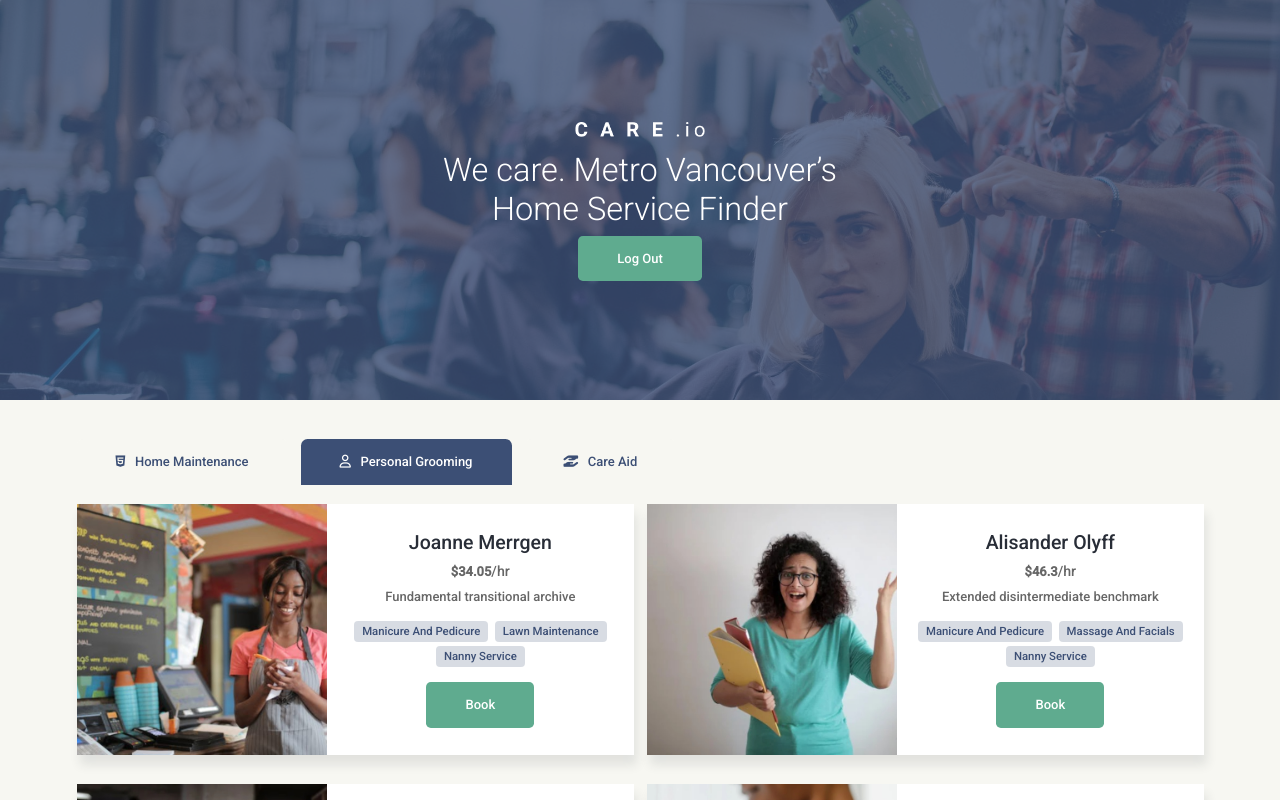
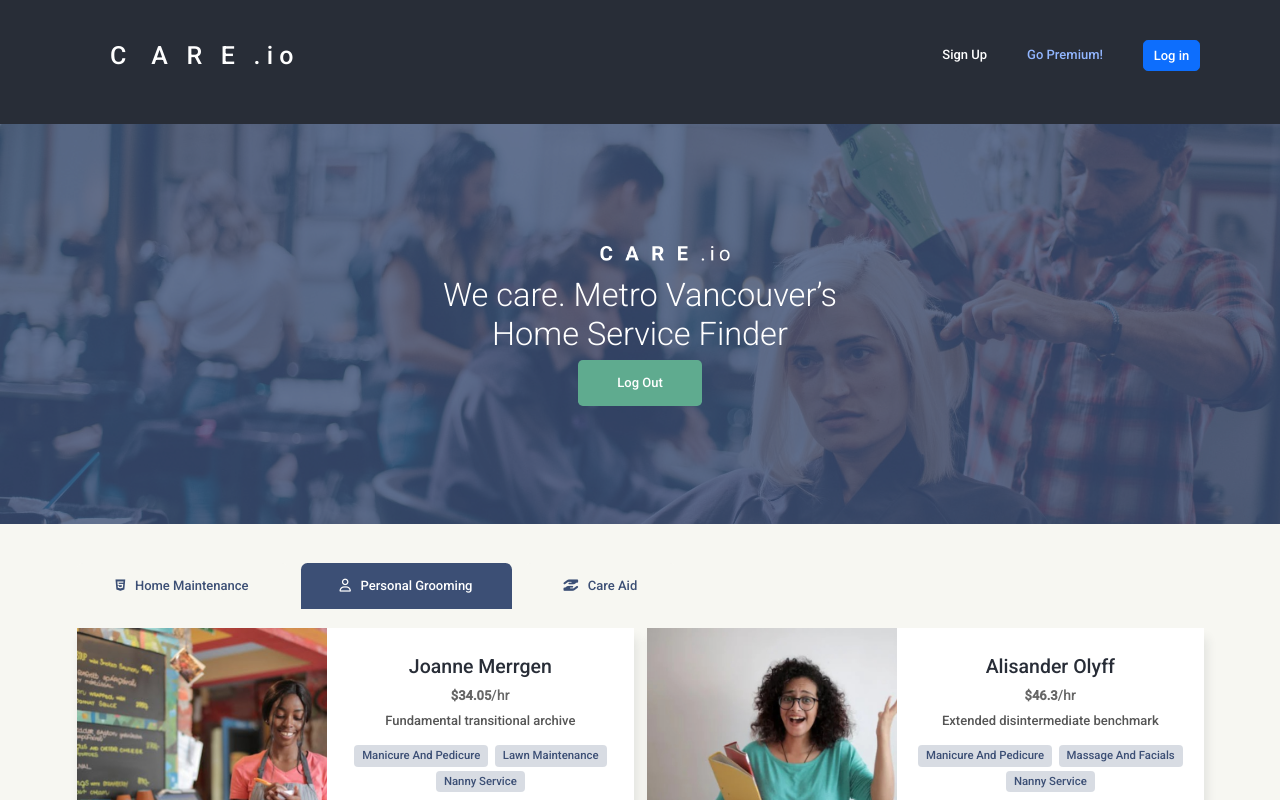
Before and after one commit to umarsalih/careio_react_frontend, a React (Create React App) app: page / in a window 1280 px wide. Shown: the top 800 px of the page. Built offline with nearby package versions, Linux system fonts and the light colour scheme; the HTML template or start-up script is replaced by a standard one.

Commit message:
navbar added to signup and home, fixed form

```diff
--- a/src/components/pages/Home.jsx
+++ b/src/components/pages/Home.jsx
@@ -4,11 +4,13 @@ import Hero from '../home/Hero'
 import TabsPartners from './../home/TabsPartners'
 import BookingModal from './../booking/BookingModal'
 import LoginModal from './../login/LoginModal'
+import Nav from '../templates/Nav';
 
 const Home = () => {
 
     return (
         <Fragment>
+            <Nav />
             <div id="CareIOHome">
                 <div className="careio__superwrapper">
                     <div className="hero__holder">
--- a/src/components/pages/Signup-form.jsx
+++ b/src/components/pages/Signup-form.jsx
@@ -63,13 +63,88 @@ function SignupForm() {
                         aria-labelledby="profile-tab">
 
                         <div className="formElementsContainer">
-                                <input type="text" placeholder="First name toto"/>
+                            <input type="text" placeholder="First name"/>
 
                             <input type="text" placeholder="Last name"/>
 
                             <input type="text" placeholder="Email"/>
 
                             <input type="text" placeholder="Mobile Number"/>
+
+                            <input type="text" placeholder='Hourly rate'/>
+
+                            <label for="cars">Start hours:</label>
+                            <select name="cars" id="cars">
+                                <option value="volvo">7am</option>
+                                <option value="saab">8am</option>
+                                <option value="volvo">9am</option>
+                                <option value="saab">10am</option>
+                                <option value="volvo">11am</option>
+                                <option value="saab">12am</option>
+                            </select>
+
+                            <label for="cars">End hours:</label>
+                            <select name="cars" id="cars">
+                                <option value="volvo">7am</option>
+                                <option value="saab">8am</option>
+                                <option value="volvo">9am</option>
+                                <option value="saab">10am</option>
+                                <option value="volvo">11am</option>
+                                <option value="saab">12am</option>
+                            </select>
+
+                            <div className='formElementsContainer-servicesList'>
+                                <input
+                                    type="checkbox"
+                                    id='serviceCarpentry'
+                                    name='serviceCarpentry'
+                                    value='Carpentry'/>
+                                <label for="serviceCarpentry">Carpentry</label>
+
+                                <input
+                                    type="checkbox"
+                                    id='serviceLawn'
+                                    name='serviceLawn'
+                                    value='Lawn Service'/>
+                                <label for="serviceLawn">Lawn Maintenace</label>
+
+                                <input
+                                    type="checkbox"
+                                    id='servicePacking'
+                                    name='servicePacking'
+                                    value='Packing'/>
+                                <label for="servicePacking">Packing</label>
+                                <input
+                                    type="checkbox"
+                                    id='serviceHaircut'
+                                    name='serviceHaircut'
+                                    value='Haircut'/>
+                                <label for="serviceHaircut">Haircut</label>
+                                <input
+                                    type="checkbox"
+                                    id='serviceManicure'
+                                    name='serviceManicure'
+                                    value='Manicure'/>
+                                <label for="serviceManicure">Manicure</label>
+                                <input
+                                    type="checkbox"
+                                    id='serviceMassage'
+                                    name='serviceMassage'
+                                    value='Massage'/>
+                                <label for="serviceMassage">Massage</label>
+                                <input
+                                    type="checkbox"
+                                    id='serviceBabysitting'
+                                    name='serviceBabysitting'
+                                    value='Babysitting'/>
+                                <label for="serviceBabysitting">Babysitting</label>
+                                <input
+                                    type="checkbox"
+                                    id='serviceAgedCare'
+                                    name='serviceAgedCare'
+                                    value='AgedCare'/>
+                                <label for="serviceAgedCare">Aged care</label>
+                            </div>
 
                             <input id="inputAddress" type="text" placeholder="Street Address"/>
 
--- a/src/components/pages/Signup-info.jsx
+++ b/src/components/pages/Signup-info.jsx
@@ -6,9 +6,10 @@ function SignupInfo() {
     return (
         <div
             className="signupInfo col-12 col-sm-12 col-md-4 col-lg-6 order-sm-2 order-md-1">
+            <div className='holder' >
                 <div class="signupInfo-headertext">
                     <h1>Sign up as a
-                            <b>client</b>
+                        client
                         <br/>
                         with Care.io</h1>
                 </div>
@@ -27,7 +28,8 @@ function SignupInfo() {
                 </div>
 
                 <div className="signupInfo-textbox2">
-                        <h5>What you get as a free-tier client?</h5>
+                    <h5>Why go
+                            premium?</h5>
                     <p>Lorem ipsum dolor sit amet consectetur adipisicing elit. Labore eligendi quod
                         nobis hic dolore consequuntur aut officiis ad nulla dolorem.</p>
 
@@ -39,6 +41,7 @@ function SignupInfo() {
                     </ul>
                 </div>
             </div>
+        </div>
 
     )
 }
--- a/src/components/pages/Signup.jsx
+++ b/src/components/pages/Signup.jsx
@@ -6,13 +6,14 @@ import SignupForm from './Signup-form';
 import { useSelector } from 'react-redux';
 import { isLoggedIn } from '../../store/login-store';
 import { Link } from 'react-router-dom'
-
+import Nav from '../templates/Nav';
 
 function Signup() {
     const isLogged = useSelector(isLoggedIn);
     return (
         <div>
             <body id="CareIOSignup">
+                <Nav />
                 <div className='careio_superwrapper'>
                     <div>
                         {isLogged
--- a/src/components/templates/Nav.jsx
+++ b/src/components/templates/Nav.jsx
@@ -1,4 +1,5 @@
 import React from 'react'
+import "../../styles/nav.css";
 
 function Nav() {
   return (
--- a/src/styles/care.scss
+++ b/src/styles/care.scss
@@ -6,6 +6,9 @@
 
 // this import components styling
 @import "./components/layout-modals.scss", "./components/partner-card.scss";
+
+// import nav styling
+@import "./nav.scss";
 
 * {
     font-family: 'Roboto', sans-serif;
--- a/src/styles/layout-signup.css
+++ b/src/styles/layout-signup.css
@@ -8,19 +8,21 @@
 }
 
 .signupInfo {
-    width: 45%;
-    /* background-image: url(../images/image\ 6.png); */
+    width: 60%;
     padding: 100px 0;
-    background-repeat: no-repeat;
     display: flex;
     flex-direction: column;
     justify-content: center;
     align-items: center;
+    text-align: left;
+    /* background-image: url(../images/image\ 6.png); */
+    background-repeat: no-repeat;
 }
 
 .signupInfo-headertext h1 {
     font-size: 3em;
     font-weight: 100;
+    padding-left: 1em;
 }
 
 .signupInfo-headertext {
--- /dev/null
+++ b/src/styles/nav.css
@@ -0,0 +1,47 @@
+.navbar {
+    display: flex;
+    align-items: center;
+    padding:20px;
+    background: #282D37;
+    padding-left: 60px;
+    padding-right: 60px;
+}
+
+nav{
+
+    flex: 1 ;
+    text-align: right;
+
+
+}
+
+nav ul {
+    display: inline-block;
+    list-style: none
+}
+
+nav ul li{
+    display:inline-block;
+    margin: 20px;
+
+}
+
+a{
+    text-decoration: none;
+    color:#FFFFFF;
+}
+
+.logo {
+    color: #FFFFFF;
+    font-size: 25px;
+    margin-left: 1em;
+}
+
+.premiumLink{
+
+    color:#92B6FF;
+}
+
+p{
+    color:#555;
+}
```
Also changed, not shown: src/styles/nav.scss (added). Lines whose indentation alone changed are shown as unchanged.
